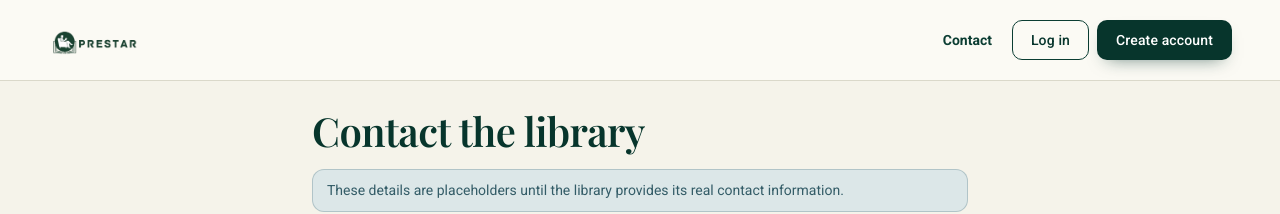
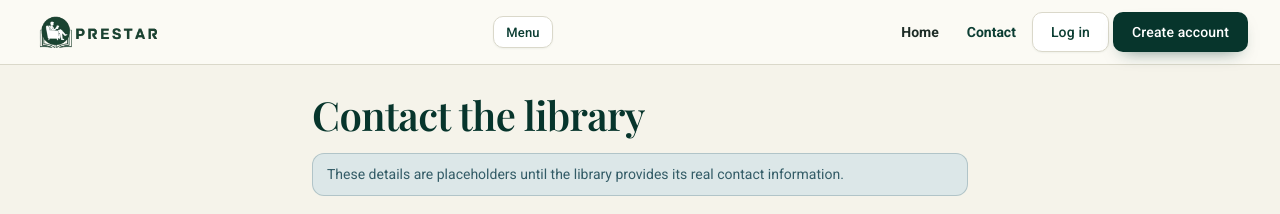
Before and after one commit to France-Archives/Prestar, a React (Vite) app in the folder Client/: page /contact in a window 1280 px wide. Shown: the top 214 px of the page. Built offline with nearby package versions, Linux system fonts and the light colour scheme; no server answers.

Commit message:
Minor Changes

```diff
--- a/Client/src/components/navigation/PublicNavbar.tsx
+++ b/Client/src/components/navigation/PublicNavbar.tsx
@@ -1,50 +1,41 @@
-import { Link, NavLink, useLocation } from "react-router-dom";
-import Logo from "@/components/common/Logo";
+import { useState, type CSSProperties } from "react";
+import { Link, NavLink } from "react-router-dom";
+import logoSrc from "@/assets/images/prestar-logo.png";
 import { ROUTES, homePathFor } from "@/app/routeConfig";
 import { useAuth } from "@/hooks/useAuth";
 
-const OUTLINE = {
-  textDecoration: "none",
-  background: "transparent",
-  border: "1.5px solid var(--color-forest)",
-  color: "var(--color-forest-deep)",
-} as const;
-
 export default function PublicNavbar() {
   const { user } = useAuth();
-  const { pathname } = useLocation();
-  const onLanding = pathname === ROUTES.home;
+  const [open, setOpen] = useState(false);
   const link = ({ isActive }: { isActive: boolean }) =>
-    `rounded-lg px-3 py-2 text-sm font-semibold whitespace-nowrap ${isActive ? "text-forest underline" : "text-forest-deep hover:text-amber-ink"}`;
+    `rounded-lg px-3 py-2 text-sm font-semibold ${isActive ? "text-forest underline" : "text-ink hover:text-forest"}`;
 
   return (
-    <header
-      className={
-        onLanding
-          ? "absolute inset-x-0 top-0 z-30"
-          : "sticky top-0 z-30 border-b border-line bg-paper/95 backdrop-blur"
-      }
-    >
-      <div className="flex h-16 items-center justify-between gap-3 px-4 sm:h-20 sm:px-8 lg:px-12">
+    <header className="sticky top-0 z-30 border-b border-line bg-paper/95 backdrop-blur">
+      <div className="mx-auto flex h-16 max-w-[1440px] items-center justify-between gap-4 px-4 sm:px-8">
         <Link to={ROUTES.home} className="flex items-center" aria-label="PRESTAR home" style={{ textDecoration: "none" }}>
-          <Logo height={40} />
+          {/* Same logo and size as the login and signup pages. */}
+          <span className="app-brand-art" style={{ "--h": "3rem" } as CSSProperties}>
+            <img src={logoSrc} alt="" />
+          </span>
         </Link>
-        <nav className="flex items-center gap-1 sm:gap-2" aria-label="Main">
-          <NavLink to={ROUTES.contact} className={link} style={{ textDecoration: "none" }}>
-            Contact
-          </NavLink>
+        <button type="button" className="lg:hidden btn btn-ghost btn-sm" aria-expanded={open} aria-controls="public-nav" onClick={() => setOpen(!open)}>
+          {open ? "Close" : "Menu"}
+        </button>
+        <nav
+          id="public-nav"
+          className={`${open ? "flex" : "hidden"} absolute left-0 right-0 top-16 flex-col gap-1 border-b border-line bg-paper p-4 lg:static lg:flex lg:flex-row lg:items-center lg:border-0 lg:bg-transparent lg:p-0`}
+        >
+          <NavLink to={ROUTES.home} end className={link} onClick={() => setOpen(false)} style={{ textDecoration: "none" }}>Home</NavLink>
+          <NavLink to={ROUTES.contact} className={link} onClick={() => setOpen(false)} style={{ textDecoration: "none" }}>Contact</NavLink>
           {user ? (
-            <Link to={homePathFor(user)} className="btn btn-primary whitespace-nowrap" style={{ textDecoration: "none" }}>
+            <Link to={homePathFor(user)} className="btn btn-primary" style={{ textDecoration: "none" }} onClick={() => setOpen(false)}>
               Go to dashboard
             </Link>
           ) : (
             <>
-              <Link to={ROUTES.login} className="btn whitespace-nowrap" style={OUTLINE}>
-                Log in
-              </Link>
-              <Link to={ROUTES.signup} className="btn btn-primary whitespace-nowrap" style={{ textDecoration: "none", color: "#fff" }}>
-                Create account
-              </Link>
+              <Link to={ROUTES.login} className="btn btn-ghost" style={{ textDecoration: "none" }} onClick={() => setOpen(false)}>Log in</Link>
+              <Link to={ROUTES.signup} className="btn btn-primary" style={{ textDecoration: "none", color: "#fff" }} onClick={() => setOpen(false)}>Create account</Link>
             </>
           )}
         </nav>
```
Also changed, not shown: 1 other file (tests, documents, lock files or other folders).
